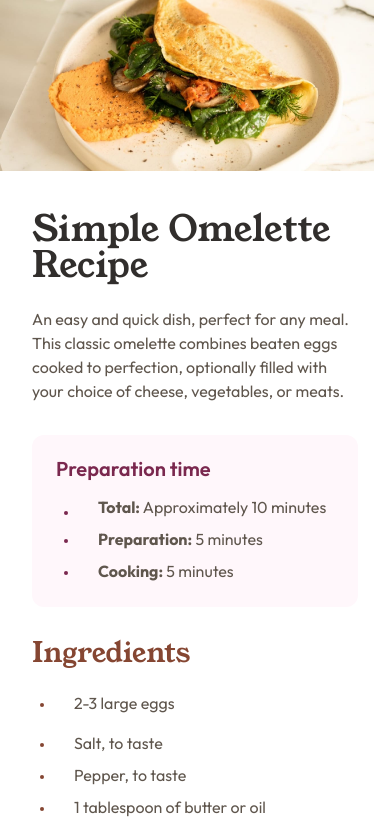
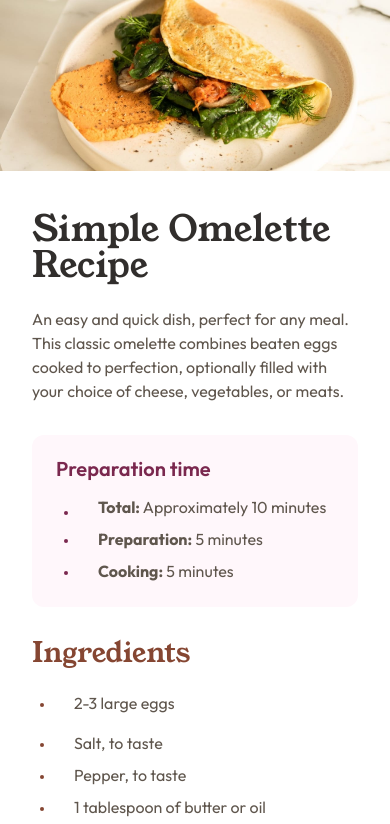
Before and after one commit to jeffgrahamcodes/recipe-page, a website: page src/index.html in a window 390 px wide. Shown: the top 824 px of the page. Drawn offline with Linux system fonts and the light colour scheme.

Commit message:
style mobile imaging

```diff
--- a/src/index.html
+++ b/src/index.html
@@ -12,10 +12,10 @@
   </head>
   <body>
     <main class="min-w-full">
-      <article>
+      <article class="bg-white">
         <figure>
           <img
-            class="h-[171px]"
+            class="w-full h-[171px]"
             src="./images/image-omelette.jpeg"
             alt="picture of an omelette"
           />
```
Also changed, not shown: src/output.css.
